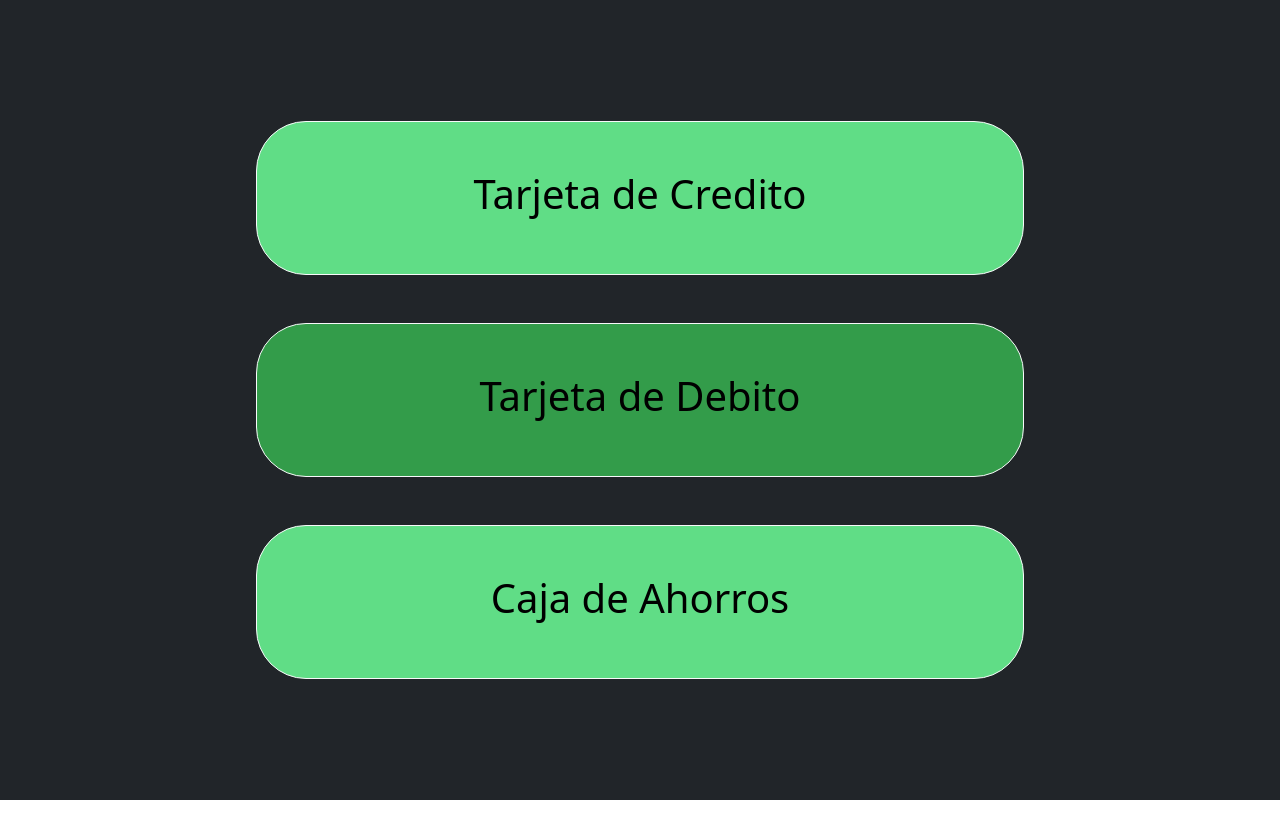
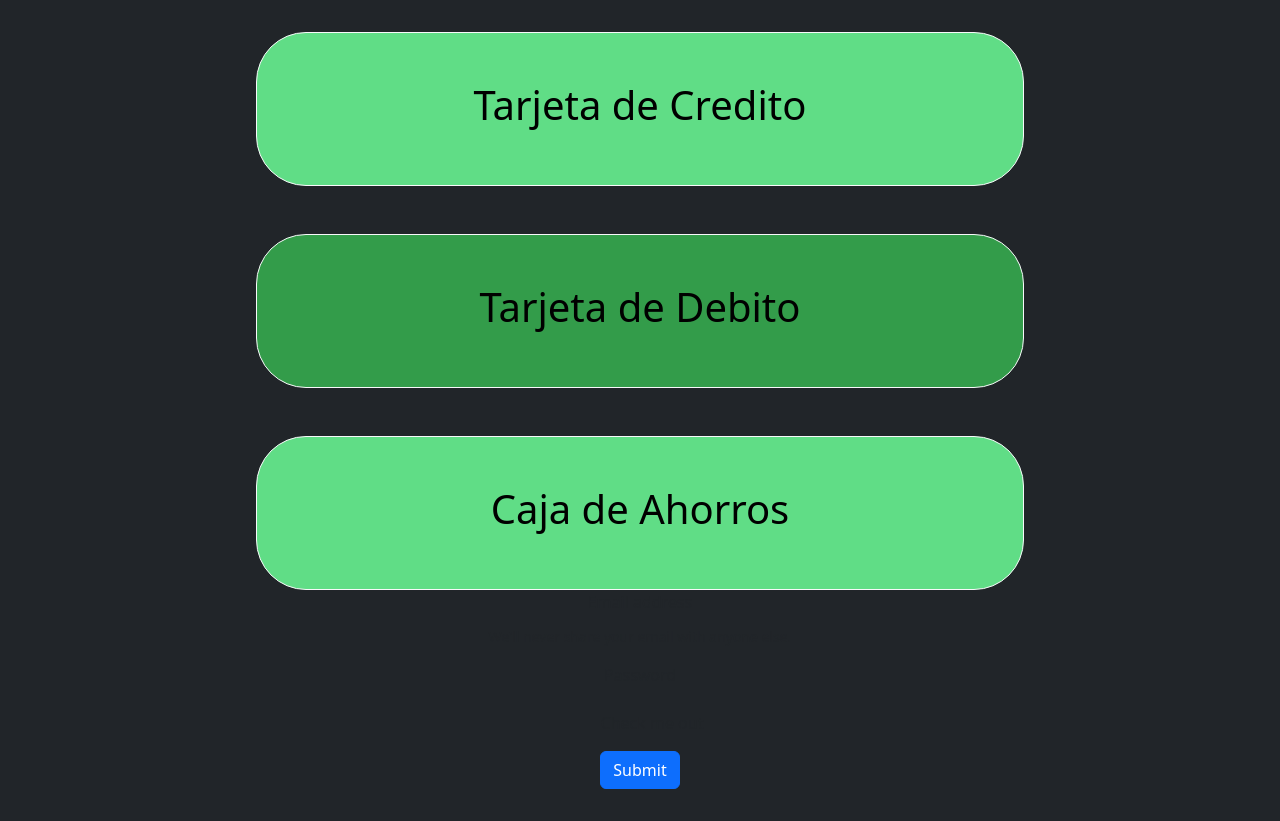
Before and after one commit to GonzaloMartinezz/TarjetaBancaria.Test, a React (Vite) app: page / in a window 1280 px wide. Before the commit the page ends 800 px from the top, so only its background shows below. Built offline with nearby package versions, Linux system fonts and the light colour scheme.

Commit message:
creando componente para pagina login

```diff
--- a/package.json
+++ b/package.json
@@ -10,6 +10,7 @@
     "preview": "vite preview"
   },
   "dependencies": {
+    "boostrap": "^2.0.0",
     "bootstrap": "^5.3.7",
     "react": "^19.1.0",
     "react-dom": "^19.1.0"
--- a/src/App.jsx
+++ b/src/App.jsx
@@ -1,6 +1,7 @@
 import { useState } from 'react'
 import './App.css'
 import HomePage from './Components/HomePage'
+import LogIn from './Components/LogIn'
 
 function App() {
   const [count, setCount] = useState(0)
@@ -8,6 +9,7 @@
   return (
     <>
     <HomePage />
+    <LogIn />
     </>
   )
 }
--- /dev/null
+++ b/src/Components/LogIn.jsx
@@ -0,0 +1,26 @@
+import React from 'react'
+
+const LogIn = () => {
+  return (
+  <>
+  <form>
+    <div className="mb-3">
+      <label htmlFor="exampleInputEmail1" className="form-label">Email address</label>
+
+      <div id="emailHelp" className="form-text">We'll never share your email with anyone else.</div>
+    </div>
+    <div className="mb-3">
+      <label htmlFor="exampleInputPassword1" className="form-label">Password</label>
+
+    </div>
+    <div className="mb-3 form-check">
+
+      <label className="form-check-label" for="exampleCheck1">Check me out</label>
+    </div>
+    <button type="submit" className="btn btn-primary">Submit</button>
+  </form>
+</>
+  )
+}
+
+export default LogIn
```
Also changed, not shown: src/Styles/LogIn.css (added), 1 other file (tests, documents, lock files or other folders).
